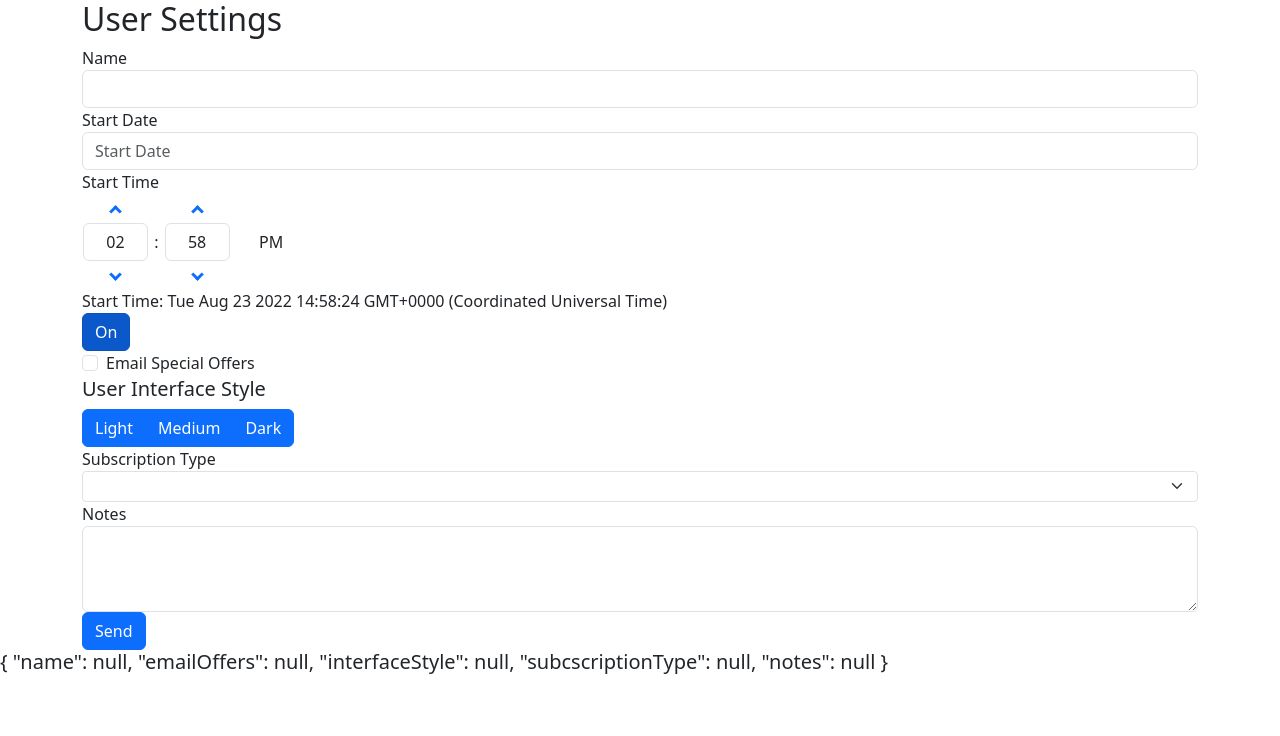
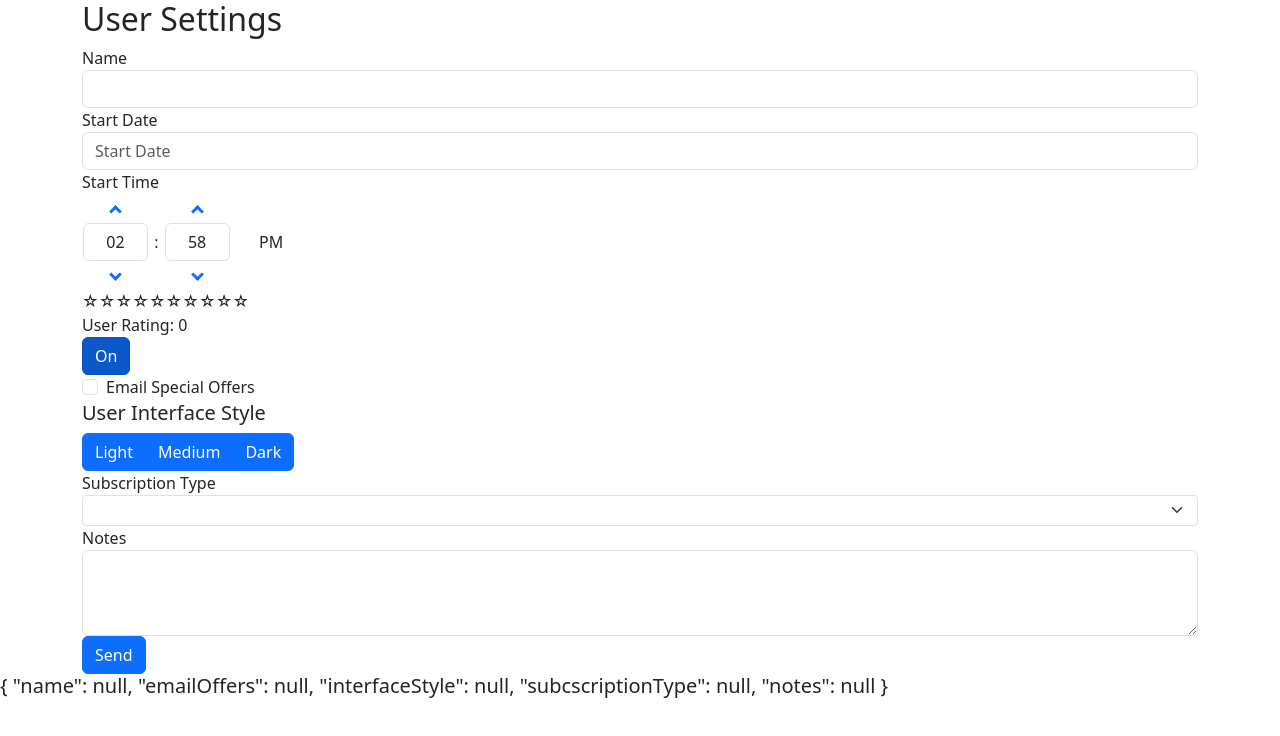
Before and after one commit to enurberk/AngularForms, an Angular app: page / in a window 1280 px wide. Shown: the top 736 px of the page. Built offline with nearby package versions, Linux system fonts and the light colour scheme.

Commit message:
ngx rating added

```diff
--- a/src/app/app.module.ts
+++ b/src/app/app.module.ts
@@ -9,6 +9,7 @@
 import { BrowserAnimationsModule } from '@angular/platform-browser/animations';
 import { BsDatepickerModule } from 'ngx-bootstrap/datepicker';
 import { TimepickerModule } from 'ngx-bootstrap/timepicker';
+import { RatingModule } from 'ngx-bootstrap/rating';
 
 @NgModule({
   declarations: [
@@ -22,7 +23,8 @@
     ButtonsModule.forRoot(),
     BrowserAnimationsModule,
     BsDatepickerModule.forRoot(),
-    TimepickerModule.forRoot()
+    TimepickerModule.forRoot(),
+    RatingModule.forRoot()
   ],
   providers: [],
   bootstrap: [AppComponent]
--- a/src/app/user-settings-form/user-settings-form.component.html
+++ b/src/app/user-settings-form/user-settings-form.component.html
@@ -40,7 +40,13 @@
       <timepicker [(ngModel)]="startTime" name="startTime" id="startTime">
       </timepicker>
     </div>
-    Start Time: {{ startTime }}
+
+    <div class="form-group">
+      <rating [(ngModel)]="userRating" [max]="maxRating"
+        name="userRating" id="userRating"
+        [titles]="['one','two','three']"></rating>
+    </div>
+    User Rating: {{userRating}}
 
     <div class="form-group">
       <button type="button" class="btn btn-primary" name="singleModel" [(ngModel)]="singleModel" btnCheckbox
--- a/src/app/user-settings-form/user-settings-form.component.ts
+++ b/src/app/user-settings-form/user-settings-form.component.ts
@@ -12,10 +12,14 @@
   styleUrls: ['./user-settings-form.component.css']
 })
 export class UserSettingsFormComponent implements OnInit {
+  singleModel = 'On';
 
-  singleModel = 'On';
   startDate: Date | undefined;
   startTime: Date | undefined;
+
+  userRating = 0;
+  maxRating = 10;
+
   originalUserSettings: UserSettings = {
     name: null,
     emailOffers: null,
```
